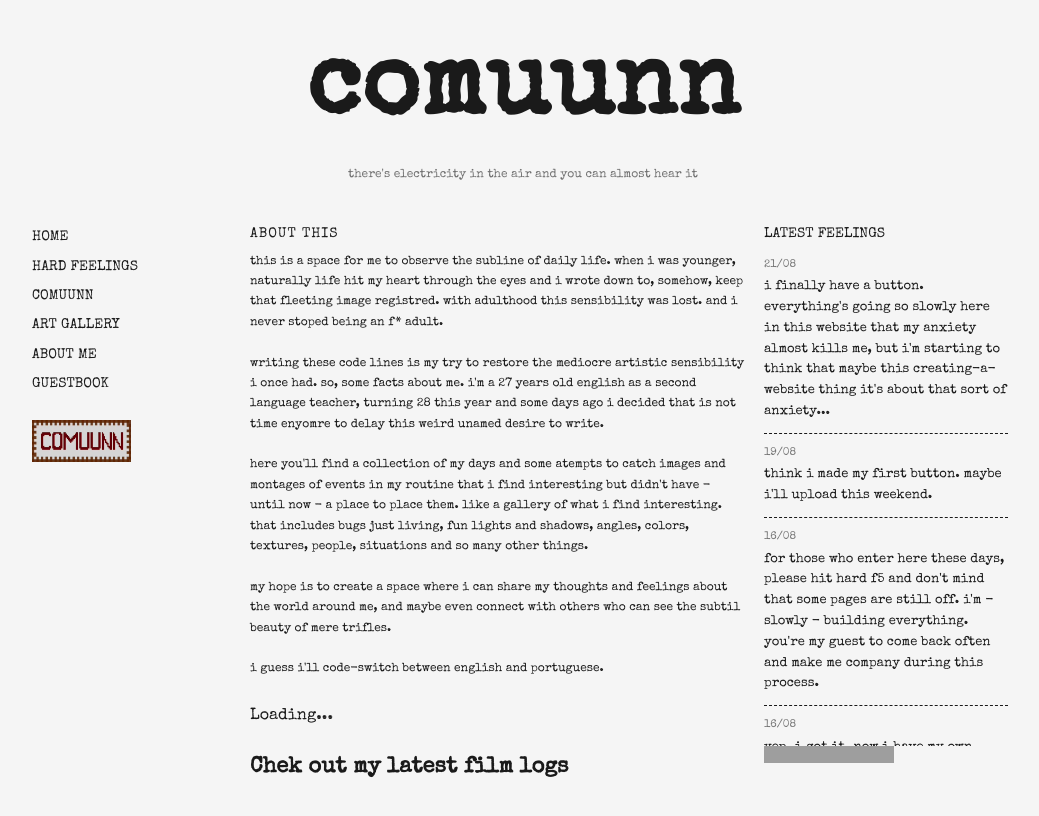
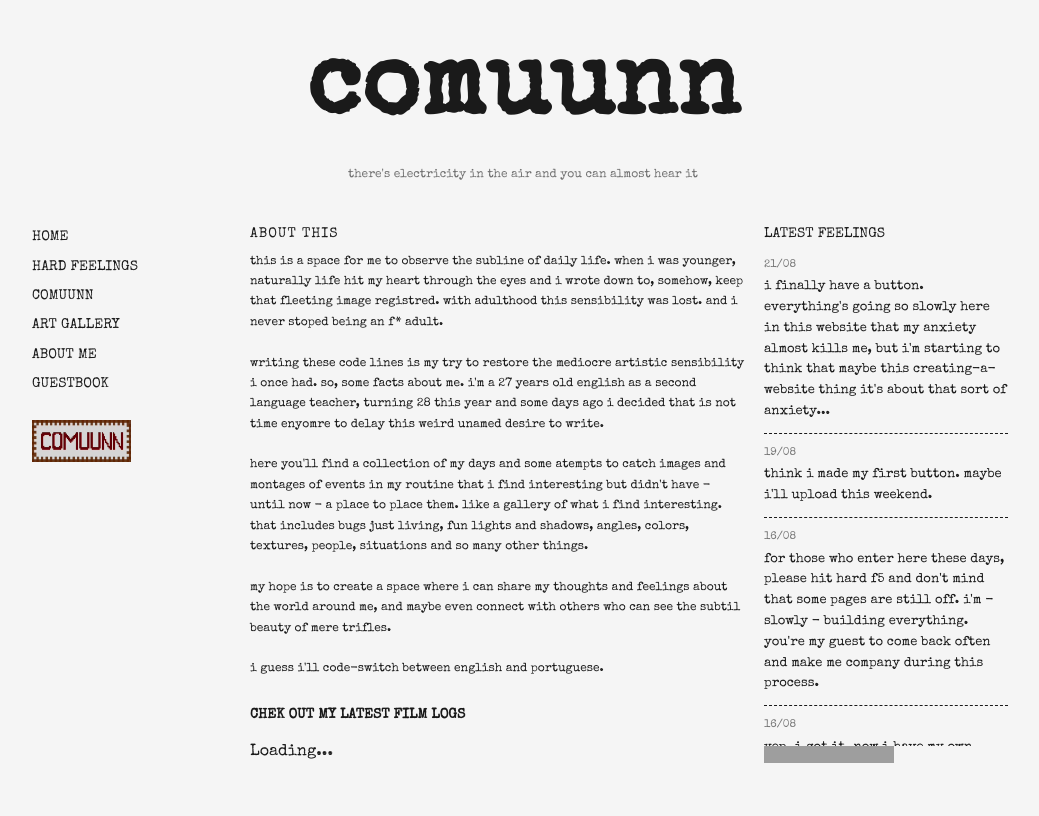
Before and after one commit to guiolhermer/comuunn, a Jekyll site: the page built from index.html, in a window 1280 px wide. Shown: the top 816 px of the page, without its empty margins (117-1156 px from the left). Built offline with Jekyll 4.4.1, drawn with Linux system fonts in a browser that asks for light colours; grey boxes are pictures that could not be loaded.

Commit message:
letterboxd

```diff
--- a/assets/style.css
+++ b/assets/style.css
@@ -243,7 +243,8 @@ a:hover {
 }
 
 .letterboxdtitulo {
-  font-size: 22px;
+  font-size: 14px;
+  text-transform: uppercase;
   margin: 3 3 3 3;
 }
 
--- a/index.html
+++ b/index.html
@@ -24,8 +24,8 @@ layout: null
       <p class="about-this-title">about this</p>
       <p class="about-this-text">{{ site.description }}</p>
 
+      <h3 class="letterboxdtitulo">Chek out my latest film logs</h3>
       <div id="letterboxd-embed-wrapper-tc">Loading...</div>
-      <h3 class="letterboxdtitulo">Chek out my latest film logs</h3>
           <script>
             fetch('https://lb-embed-content.bokonon.dev?username=guiolhermer')
             .then(response => response.text())
```
